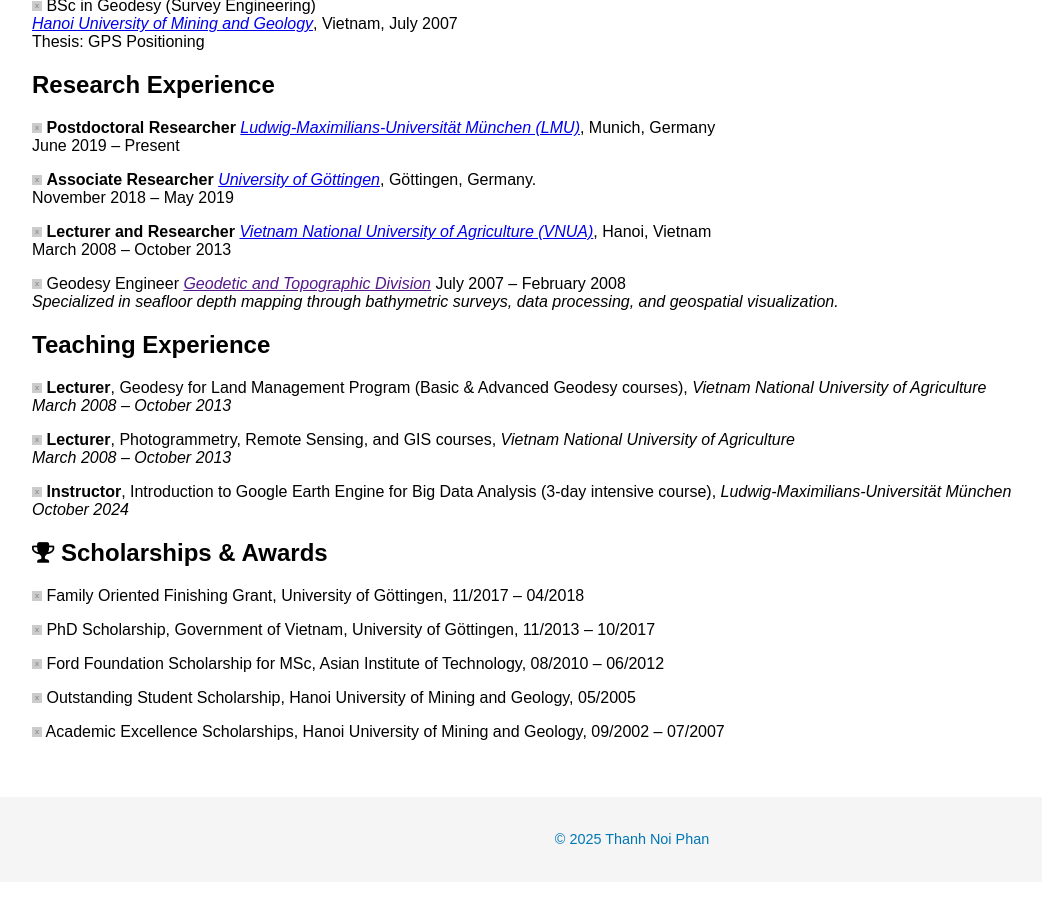
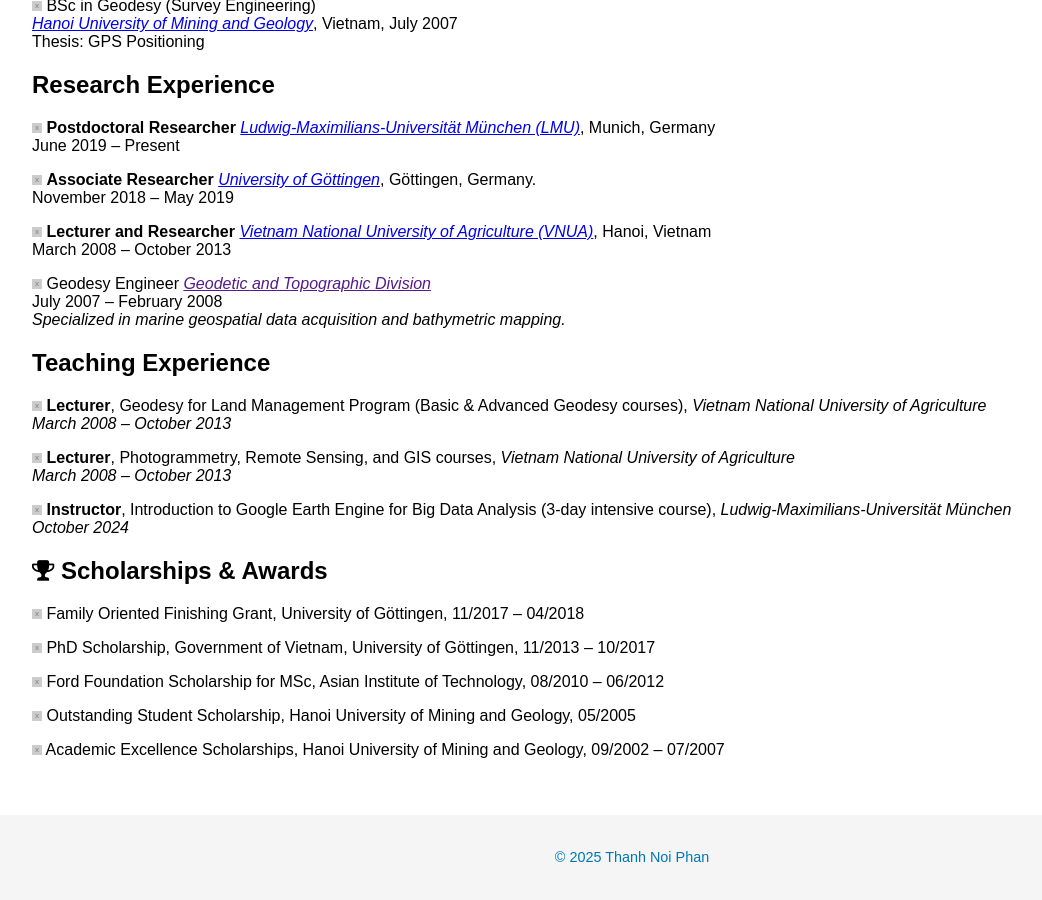
Before and after one commit to thanhnoiphan/thanhnoiphan.github.io, a Jekyll site: the page built from cv.md, in a window 1280 px wide and 900 px high, scrolled down 690 px. Shown: the whole window, without its empty margins (8-1050 px from the left). Built offline with Jekyll 4.4.1, drawn with Linux system fonts in a browser that asks for light colours; nearby versions of some CDN libraries; a script that is not in the unit is left out.

Commit message:
Update cv.md

```diff
--- a/cv.md
+++ b/cv.md
@@ -57,9 +57,9 @@
 
 
 ![#00CCBB](https://placehold.co/10x10/00CCBB/00CCBB.png) Geodesy Engineer
-*[Geodetic and Topographic Division]()*
+*[Geodetic and Topographic Division]()* <br>
 July 2007 – February 2008 <br>
-*Specialized in seafloor depth mapping through bathymetric surveys, data processing, and geospatial visualization.*
+*Specialized in marine geospatial data acquisition and bathymetric mapping.*
 
 
 ## Teaching Experience
```
